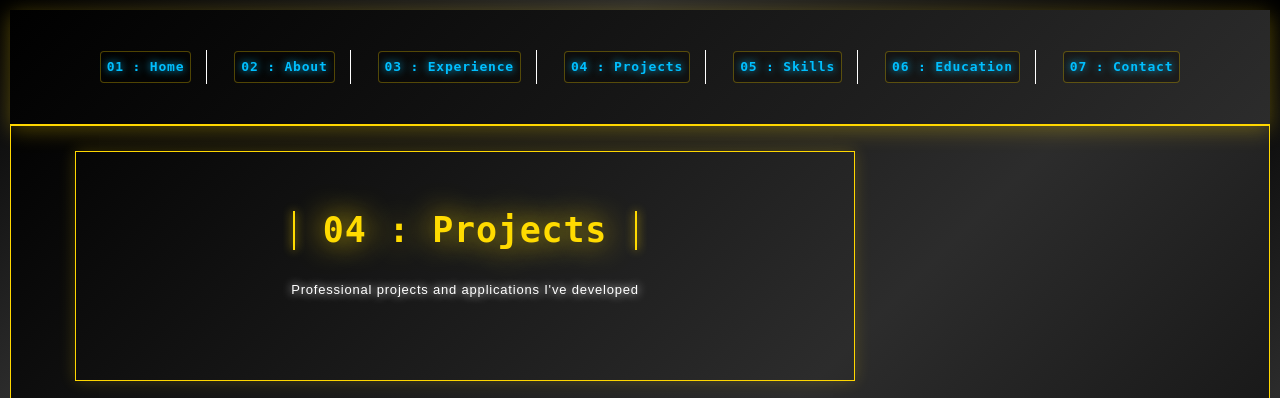
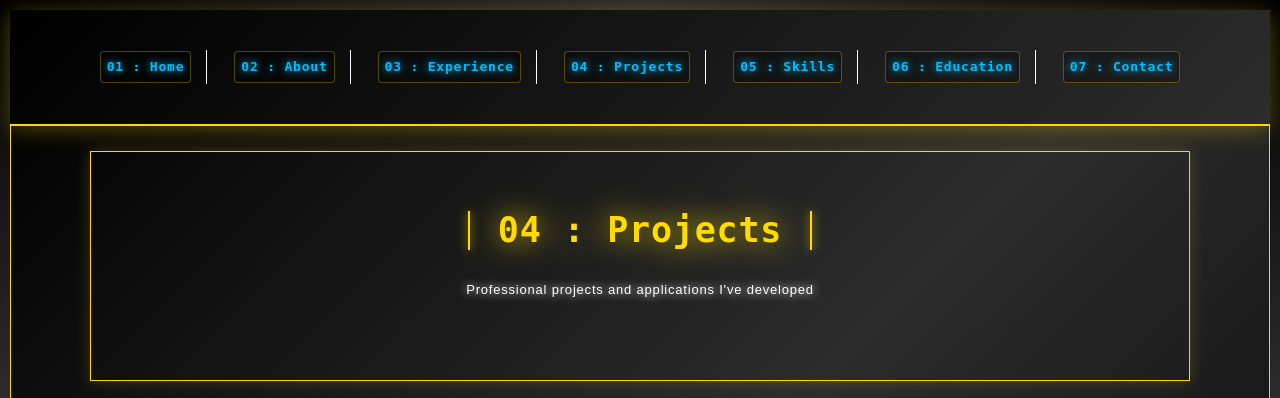
Before and after one commit to SiamSarker/portfo, a Flask app: page /projects.html in a window 1280 px wide. Shown: the top 398 px of the page. Run offline with Flask 2, Linux system fonts and the light colour scheme; some libraries are stand-ins or nearby versions.

Commit message:
Fix Projects section container width consistency
CONTAINER WIDTH FIX:
- Updated Projects page to use full-width container like other sections
- Changed from col-sm-8 col-sm-offset-2 to col-xs-12 for consistency
- Ensures Projects section matches Skills and other sections width

CHANGES MADE:
- Projects page: Changed col-sm-8 col-sm-offset-2 to col-xs-12
- Maintained text-center class for proper alignment
- Ensured consistent section-container-spacer structure

BENEFITS:
- Consistent container width across all sections
- Projects section now matches Skills section layout
- Better visual harmony throughout portfolio
- Professional, uniform appearance

All sections now have consistent container widths!

```diff
--- a/templates/projects.html
+++ b/templates/projects.html
@@ -55,14 +55,13 @@
 
 <div class="section-container">
   <div class="container">
-    <div class="row">
-
-          <div class="col-sm-8 col-sm-offset-2 section-container-spacer">
-        <div class="text-center">
-          <h1 class="h2">04 : Projects</h1>
-          <p>Professional projects and applications I've developed</p>
+      <div class="row">
+        <div class="col-xs-12">
+          <div class="section-container-spacer text-center">
+            <h1 class="h2">04 : Projects</h1>
+            <p>Professional projects and applications I've developed</p>
+          </div>
         </div>
-      </div>
 
       <div class="col-md-12">
 
```
